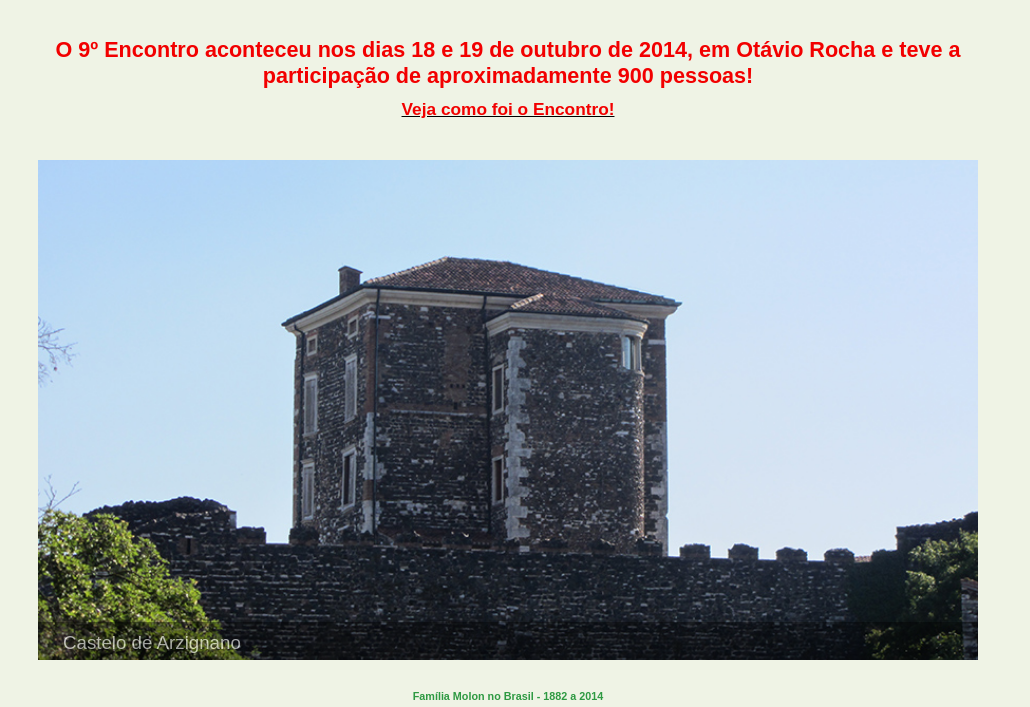
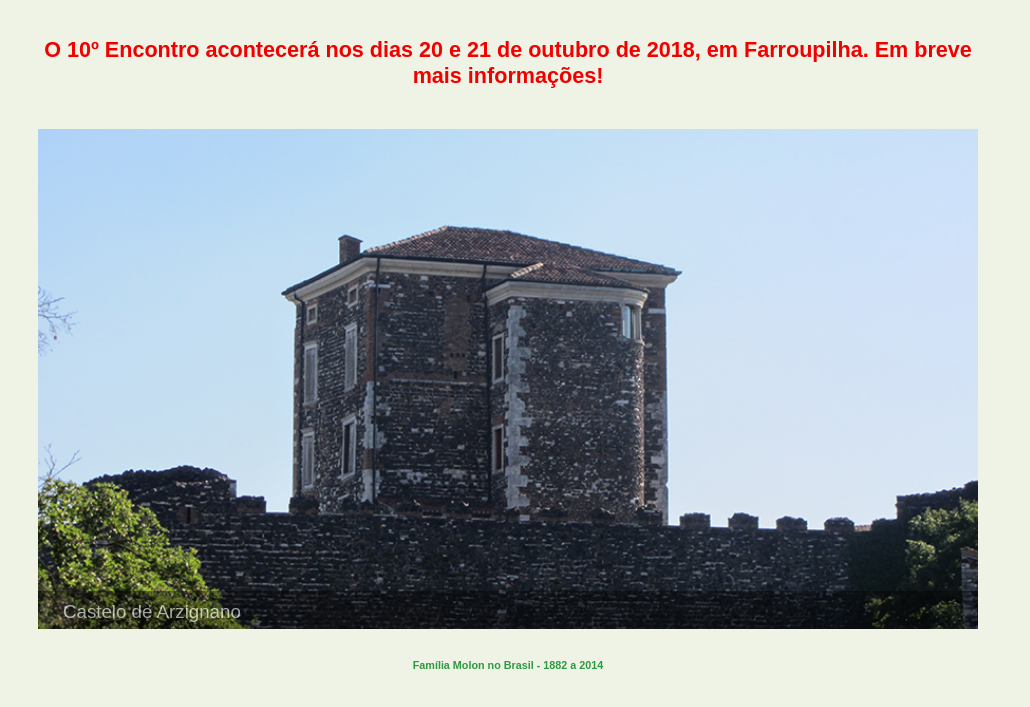
Before and after one commit to familiamolon/website, a plain HTML site: page index.html in a window 1280 px wide. Shown: the part 138-845 px from the top of the page, without its empty margins (132-1162 px from the left). After the commit the page ends 814 px from the top, so only its background shows below. Drawn offline with Linux system fonts and the light colour scheme.

Commit message:
Atualização data 10 encontro.

```diff
--- a/index.html
+++ b/index.html
@@ -38,11 +38,13 @@
 	  <div id="content">
         <div class="content_item">
 		  <h2 style="text-align: center">
-			O 9º Encontro aconteceu nos dias 18 e 19 de outubro de 2014, em Otávio Rocha e teve a participação de aproximadamente 900 pessoas!
+			O 10º Encontro acontecerá nos dias 20 e 21 de outubro de 2018, em Farroupilha. Em breve mais informações!
 		  </h2>
+<!--
 		  <h3 style="text-align: center">
 			<a href="encontro9.html"><font color="#F20000">Veja como foi o Encontro!</font></a>
 		  </h3>
+-->
 		</div><!--close content_item-->
       </div><!--close content-->
 
```
